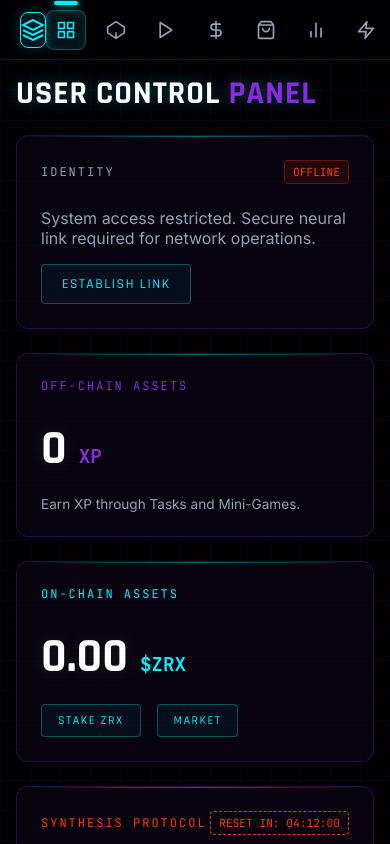
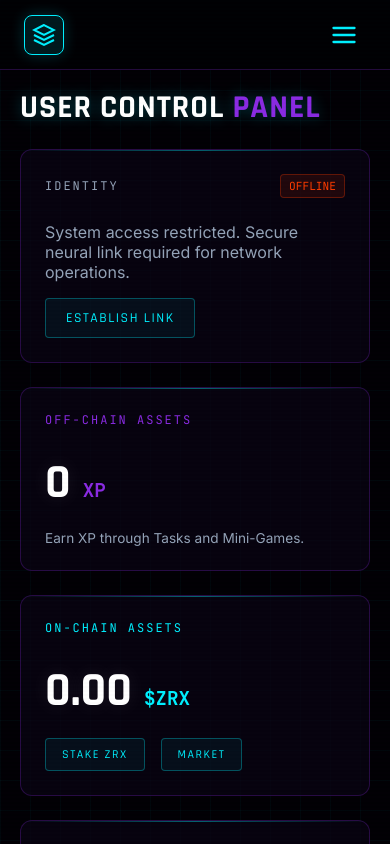
Before and after one commit to Mushfik8/ZyroX-2.0, a React (Vite) app: page / in a window 390 px wide. Built offline with nearby package versions, Linux system fonts and the light colour scheme.

Commit message:
UI Polish: Improve OS Sidebar responsiveness with mobile hamburger menu

```diff
--- a/src/components/OSSidebar.jsx
+++ b/src/components/OSSidebar.jsx
@@ -1,4 +1,8 @@
+import { useState } from 'react'
+
 export default function OSSidebar({ activeView, setActiveView }) {
+  const [mobileMenuOpen, setMobileMenuOpen] = useState(false)
+
   const navItems = [
     { id: 'control', icon: <path d="M3 3h7v7H3z M14 3h7v7h-7z M14 14h7v7h-7z M3 14h7v7H3z"/>, label: 'CONTROL PANEL' },
     { id: 'tasks', icon: <path d="M12 2l10 6.5v7L12 22 2 15.5v-7L12 2z M12 22v-6.5"/>, label: 'TASK MATRIX' },
@@ -12,22 +16,28 @@ export default function OSSidebar({ activeView, setActiveView }) {
     { id: 'tokenFlow', icon: <path d="M21 16V8a2 2 0 0 0-1-1.73l-7-4a2 2 0 0 0-2 0l-7 4A2 2 0 0 0 3 8v8a2 2 0 0 0 1 1.73l7 4a2 2 0 0 0 2 0l7-4A2 2 0 0 0 21 16z"/>, label: 'TOKEN FLOW' }
   ]
 
+  const handleNavClick = (id) => {
+    setActiveView(id)
+    setMobileMenuOpen(false)
+  }
+
   return (
+    <>
       <div className="os-sidebar">
-
         <div className="os-sidebar-brand" title="ZyroX OS Mainframe">
           <svg width="24" height="24" viewBox="0 0 24 24" fill="none" stroke="currentColor" strokeWidth="2">
             <path d="M12 2L2 7l10 5 10-5-10-5zM2 17l10 5 10-5M2 12l10 5 10-5"/>
           </svg>
         </div>
 
+        {/* Desktop Navigation */}
         <nav className="os-nav">
           {navItems.map(item => (
             <button
               key={item.id}
               className={`os-nav-item ${activeView === item.id ? 'active' : ''}`}
               data-tooltip={item.label}
-            onClick={() => setActiveView(item.id)}
+              onClick={() => handleNavClick(item.id)}
             >
               <svg width="20" height="20" viewBox="0 0 24 24" fill="none" stroke="currentColor" strokeWidth="2" strokeLinecap="round" strokeLinejoin="round">
                 {item.icon}
@@ -36,15 +46,61 @@ export default function OSSidebar({ activeView, setActiveView }) {
           ))}
         </nav>
 
-      <div style={{ marginTop: 'auto', display: 'flex', flexDirection: 'column', gap: '16px', alignItems: 'center' }}>
-        <button className={`os-nav-item ${activeView === 'support' ? 'active' : ''}`} data-tooltip="SUPPORT" onClick={() => setActiveView('support')}>
+        <div className="os-nav-bottom">
+          <button className={`os-nav-item ${activeView === 'support' ? 'active' : ''}`} data-tooltip="SUPPORT" onClick={() => handleNavClick('support')}>
             <svg width="20" height="20" viewBox="0 0 24 24" fill="none" stroke="currentColor" strokeWidth="2"><circle cx="12" cy="12" r="10"/><path d="M9.09 9a3 3 0 0 1 5.83 1c0 2-3 3-3 3"/><line x1="12" y1="17" x2="12.01" y2="17"/></svg>
           </button>
-        <button className={`os-nav-item ${activeView === 'security' ? 'active' : ''}`} data-tooltip="SECURITY" onClick={() => setActiveView('security')}>
+          <button className={`os-nav-item ${activeView === 'security' ? 'active' : ''}`} data-tooltip="SECURITY" onClick={() => handleNavClick('security')}>
             <svg width="20" height="20" viewBox="0 0 24 24" fill="none" stroke="currentColor" strokeWidth="2"><rect x="3" y="11" width="18" height="11" rx="2" ry="2"/><path d="M7 11V7a5 5 0 0 1 10 0v4"/></svg>
           </button>
         </div>
 
+        {/* Mobile Hamburger Button */}
+        <button className="mobile-menu-btn" onClick={() => setMobileMenuOpen(true)}>
+          <svg width="28" height="28" viewBox="0 0 24 24" fill="none" stroke="var(--neon-cyan)" strokeWidth="2" strokeLinecap="round">
+            <line x1="3" y1="12" x2="21" y2="12"></line>
+            <line x1="3" y1="6" x2="21" y2="6"></line>
+            <line x1="3" y1="18" x2="21" y2="18"></line>
+          </svg>
+        </button>
       </div>
+
+      {/* Mobile Overlay Menu */}
+      <div className={`mobile-overlay ${mobileMenuOpen ? 'open' : ''}`}>
+        <div className="mobile-overlay-header">
+          <div className="os-sidebar-brand" style={{ marginBottom: 0 }}>
+            <svg width="24" height="24" viewBox="0 0 24 24" fill="none" stroke="currentColor" strokeWidth="2">
+              <path d="M12 2L2 7l10 5 10-5-10-5zM2 17l10 5 10-5M2 12l10 5 10-5"/>
+            </svg>
+          </div>
+          <button className="mobile-close-btn" onClick={() => setMobileMenuOpen(false)}>
+            <svg width="32" height="32" viewBox="0 0 24 24" fill="none" stroke="var(--neon-orange)" strokeWidth="2"><line x1="18" y1="6" x2="6" y2="18"></line><line x1="6" y1="6" x2="18" y2="18"></line></svg>
+          </button>
+        </div>
+
+        <div className="mobile-nav-grid">
+          {navItems.map(item => (
+            <button
+              key={item.id}
+              className={`mobile-nav-item ${activeView === item.id ? 'active' : ''}`}
+              onClick={() => handleNavClick(item.id)}
+            >
+              <svg width="20" height="20" viewBox="0 0 24 24" fill="none" stroke="currentColor" strokeWidth="2" strokeLinecap="round" strokeLinejoin="round">
+                {item.icon}
+              </svg>
+              <span>{item.label}</span>
+            </button>
+          ))}
+          <button className={`mobile-nav-item ${activeView === 'support' ? 'active' : ''}`} onClick={() => handleNavClick('support')}>
+            <svg width="20" height="20" viewBox="0 0 24 24" fill="none" stroke="currentColor" strokeWidth="2"><circle cx="12" cy="12" r="10"/><path d="M9.09 9a3 3 0 0 1 5.83 1c0 2-3 3-3 3"/><line x1="12" y1="17" x2="12.01" y2="17"/></svg>
+            <span>SUPPORT CENTER</span>
+          </button>
+          <button className={`mobile-nav-item ${activeView === 'security' ? 'active' : ''}`} onClick={() => handleNavClick('security')}>
+            <svg width="20" height="20" viewBox="0 0 24 24" fill="none" stroke="currentColor" strokeWidth="2"><rect x="3" y="11" width="18" height="11" rx="2" ry="2"/><path d="M7 11V7a5 5 0 0 1 10 0v4"/></svg>
+            <span>SECURITY</span>
+          </button>
+        </div>
+      </div>
+    </>
   )
 }
--- a/src/index.css
+++ b/src/index.css
@@ -3,7 +3,7 @@
 *,*::before,*::after{box-sizing:border-box;margin:0;padding:0}
 
 :root {
-  /* V4 OS Palette */
+  /* V4/V5 OS Palette */
   --bg-void: #020005;
   --bg-surface: #06020c;
   --bg-panel: rgba(10, 5, 20, 0.7);
@@ -116,11 +116,15 @@ button { cursor: pointer; border: none; outline: none; font-family: var(--font-d
 }
 
 .os-nav {
-  display: flex; flex-direction: column; gap: 20px; flex: 1;
+  display: flex; flex-direction: column; gap: 16px; flex: 1;
+}
+
+.os-nav-bottom {
+  display: flex; flex-direction: column; gap: 16px; align-items: center; margin-top: auto;
 }
 
 .os-nav-item {
-  width: 48px; height: 48px;
+  width: 44px; height: 44px;
   border-radius: var(--radius-md);
   display: flex; align-items: center; justify-content: center;
   color: var(--text-dim);
@@ -143,7 +147,7 @@ button { cursor: pointer; border: none; outline: none; font-family: var(--font-d
 }
 
 .os-nav-item.active::before {
-  content: ''; position: absolute; left: -16px; top: 50%; transform: translateY(-50%);
+  content: ''; position: absolute; left: -18px; top: 50%; transform: translateY(-50%);
   width: 4px; height: 24px; background: var(--neon-cyan); border-radius: 2px;
   box-shadow: 0 0 10px var(--neon-cyan);
 }
@@ -151,7 +155,7 @@ button { cursor: pointer; border: none; outline: none; font-family: var(--font-d
 /* Tooltips */
 .os-nav-item::after {
   content: attr(data-tooltip);
-  position: absolute; left: 60px;
+  position: absolute; left: 56px;
   background: rgba(0, 5, 10, 0.9);
   border: 1px solid var(--neon-cyan);
   padding: 6px 12px;
@@ -163,6 +167,45 @@ button { cursor: pointer; border: none; outline: none; font-family: var(--font-d
   transition: var(--tr);
 }
 .os-nav-item:hover::after { opacity: 1; transform: translateX(0); }
+
+/* Mobile Menu Elements */
+.mobile-menu-btn { display: none; background: none; color: var(--neon-cyan); padding: 8px; }
+
+.mobile-overlay {
+  position: fixed; inset: 0;
+  background: rgba(0, 2, 5, 0.98);
+  backdrop-filter: blur(20px);
+  z-index: 1000;
+  opacity: 0; pointer-events: none;
+  transition: opacity 0.3s ease;
+  display: flex; flex-direction: column;
+  padding: 24px;
+  overflow-y: auto;
+}
+
+.mobile-overlay.open { opacity: 1; pointer-events: auto; }
+
+.mobile-overlay-header { display: flex; justify-content: space-between; align-items: center; margin-bottom: 40px; }
+.mobile-close-btn { background: none; color: var(--neon-orange); display: flex; align-items: center; justify-content: center; }
+
+.mobile-nav-grid { display: flex; flex-direction: column; gap: 12px; padding-bottom: 40px; }
+
+.mobile-nav-item {
+  display: flex; align-items: center; gap: 16px;
+  width: 100%; padding: 16px 20px;
+  background: rgba(255,255,255,0.02);
+  border: 1px solid rgba(255,255,255,0.05);
+  border-radius: var(--radius-md);
+  color: var(--text-main);
+  font-family: var(--font-mono); font-size: 0.9rem; letter-spacing: 1px;
+  transition: var(--tr);
+}
+.mobile-nav-item.active {
+  background: rgba(0, 240, 255, 0.1);
+  border-color: rgba(0, 240, 255, 0.4);
+  color: var(--neon-cyan);
+  box-shadow: 0 0 15px rgba(0, 240, 255, 0.1);
+}
 
 /* Main Content Area */
 .os-main-view {
@@ -207,11 +250,22 @@ button { cursor: pointer; border: none; outline: none; font-family: var(--font-d
 
 @media (max-width: 768px) {
   .os-layout { flex-direction: column; }
-  .os-sidebar { width: 100%; height: 60px; flex-direction: row; padding: 0 20px; justify-content: space-between; border-right: none; border-bottom: 1px solid var(--panel-border); }
-  .os-sidebar-brand { margin: 0; width: 36px; height: 36px; }
-  .os-nav { flex-direction: row; gap: 10px; flex: 0; }
-  .os-nav-item { width: 40px; height: 40px; }
-  .os-nav-item.active::before { left: 50%; top: -10px; transform: translateX(-50%); width: 24px; height: 4px; }
-  .os-nav-item::after { display: none; }
-  .os-main-view { padding: 16px; }
+
+  /* Mobile Sidebar styling */
+  .os-sidebar {
+    width: 100%; height: 70px;
+    flex-direction: row; padding: 0 24px;
+    justify-content: space-between;
+    border-right: none; border-bottom: 1px solid var(--panel-border);
+  }
+
+  .os-sidebar-brand { margin: 0; width: 40px; height: 40px; }
+
+  /* Hide desktop nav on mobile */
+  .os-nav, .os-nav-bottom { display: none; }
+
+  /* Show hamburger button */
+  .mobile-menu-btn { display: flex; align-items: center; justify-content: center; }
+
+  .os-main-view { padding: 20px; }
 }
```
Lines whose indentation alone changed are shown as unchanged.
